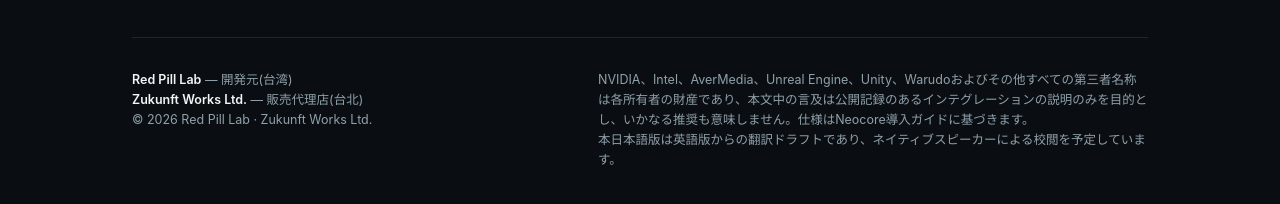
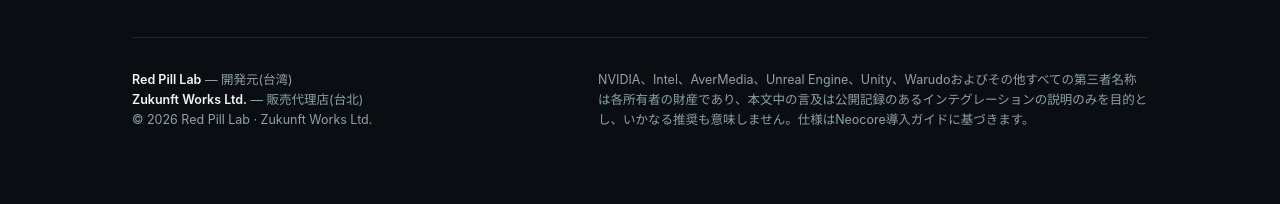
Before and after one commit to icegee1976/redpill_promo, a plain HTML site: page ja/index.html in a window 1280 px wide. Shown: the part 3332-3536 px from the top of the page. After the commit the page ends 3510 px from the top, so only its background shows below. Drawn offline with Linux system fonts and the light colour scheme.

Commit message:
site: remove ja draft-review footer note

```diff
--- a/ja/index.html
+++ b/ja/index.html
@@ -183,8 +183,7 @@
         &copy; 2026 Red Pill Lab &middot; Zukunft Works Ltd.
       </div>
       <div class="legal">
-        NVIDIA、Intel、AverMedia、Unreal Engine、Unity、Warudoおよびその他すべての第三者名称は各所有者の財産であり、本文中の言及は公開記録のあるインテグレーションの説明のみを目的とし、いかなる推奨も意味しません。仕様はNeocore導入ガイドに基づきます。<br>
-        本日本語版は英語版からの翻訳ドラフトであり、ネイティブスピーカーによる校閲を予定しています。
+        NVIDIA、Intel、AverMedia、Unreal Engine、Unity、Warudoおよびその他すべての第三者名称は各所有者の財産であり、本文中の言及は公開記録のあるインテグレーションの説明のみを目的とし、いかなる推奨も意味しません。仕様はNeocore導入ガイドに基づきます。
       </div>
     </div>
   </div>
```
Also changed, not shown: ja/demo/index.html (+1 -2 lines).
